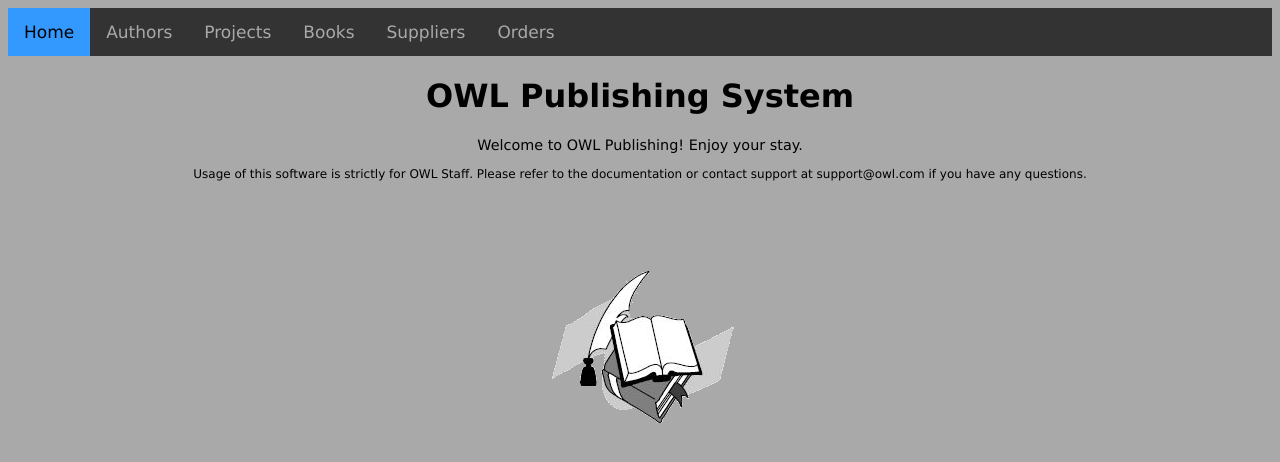
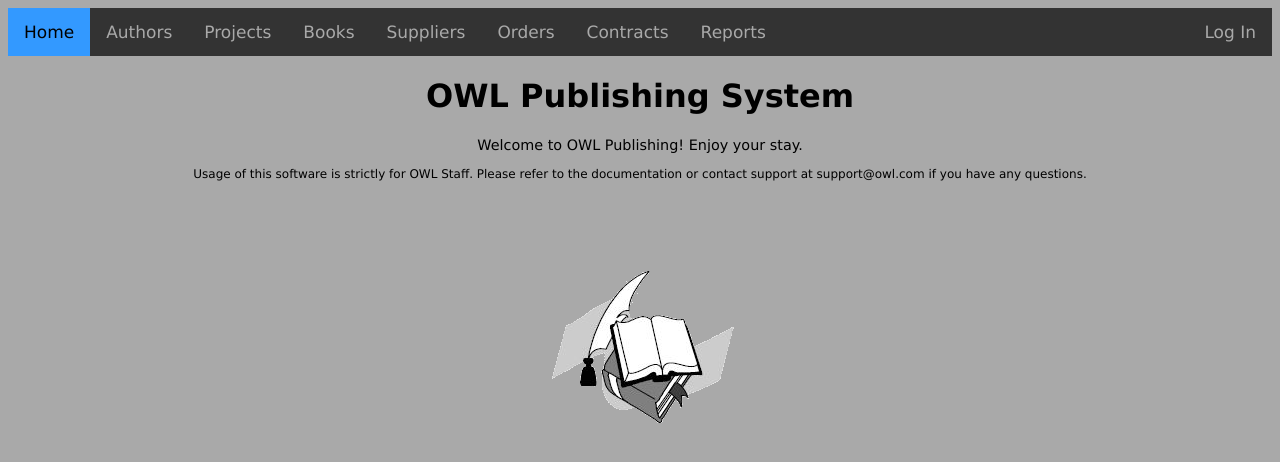
Before and after one commit to JAAAB/OWL, a website: page public/index.html in a window 1280 px wide. Drawn offline with Linux system fonts and the light colour scheme.

Commit message:
Right floated log in button

```diff
--- a/public/index.html
+++ b/public/index.html
@@ -10,6 +10,12 @@
 			<a href="/books.html">Books</a>
 			<a href="/suppliers.html">Suppliers</a>
 			<a href="/orders.html">Orders</a>
+			<a href="/contracts.html">Contracts</a>
+			<a href="/reports.html">Reports</a>
+			<div class="topnav-right">
+				<a href="/login.html">Log In</a>
+			</div>
+
 
 		</div>
 	</head>
@@ -23,9 +29,15 @@
 
 	<br><br><br>
 
-	<img src= "owl1.png"></center>
+	<img src= "owl1.png"><br><br>
 
+	<!--
+	<iframe width="420" height="315"
+	src="https://www.youtube.com/embed/dQw4w9WgXcQ">
+	</iframe>
+	-->
 
+	</center>
 
 	</div>
 </body>
--- a/public/stylesheet.css
+++ b/public/stylesheet.css
@@ -50,6 +50,10 @@ input{
   color: black;
 }
 
+.topnav-right {
+	float: right;
+}
+
 /* The sidebar menu */
 .sidenav {
   height: 100%; /* Full-height: remove this if you want "auto" height */
```
